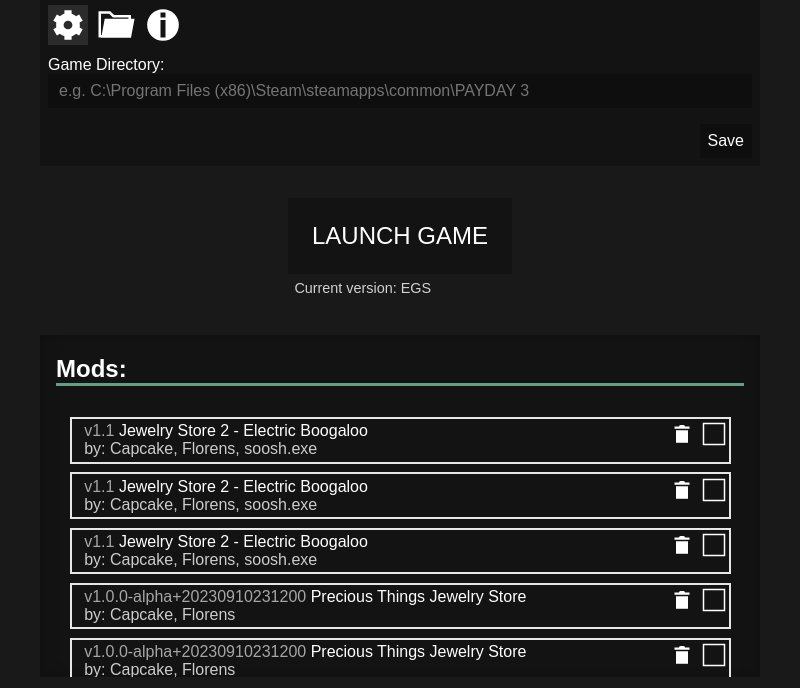
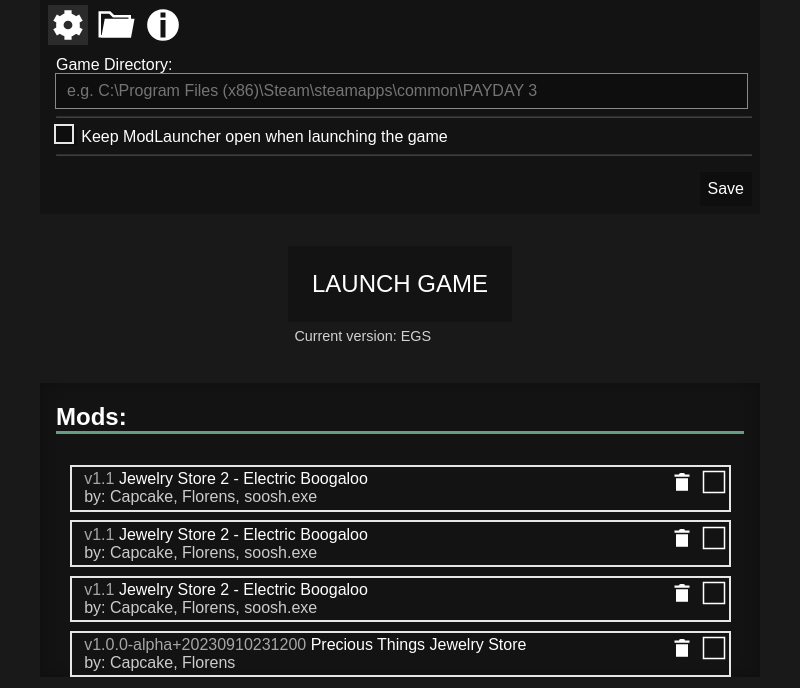
Before and after one commit to MoolahModding/MoolahModLauncher, an Electron app: page assets/index.html in a window 800 px wide. Both pictures are taken after a click on the button 68 px from the left and 108 px from the top of the page. Shown: the part 83-771 px from the top of the page. Drawn offline with Linux system fonts and the light colour scheme.

Commit message:
added checkbox to keep modloader open

```diff
--- a/assets/index.html
+++ b/assets/index.html
@@ -15,8 +15,14 @@
             <button class="settingsButton" tooltip="Information" icon="info" onclick="toggleInfo()"></button>
             <div id="settingsPanel" class="hide">
                 <form>
-                    <label>Game Directory:</label>
-                    <input placeholder="e.g. C:\Program Files (x86)\Steam\steamapps\common\PAYDAY 3" type="text">
+                    <label for="setGameDir">Game Directory:</label>
+                    <input placeholder="e.g. C:\Program Files (x86)\Steam\steamapps\common\PAYDAY 3" type="text" id="setGameDir">
+                    <hr>
+
+                    <input type="checkbox" id="setKeepOpen">
+                    <label for="setKeepOpen">Keep ModLauncher open when launching the game</label>
+                    <hr>
+
                     <input type="submit" value="Save" onclick="toggleSettingsPanel()">
                 </form>
             </div>
--- a/assets/style.css
+++ b/assets/style.css
@@ -352,6 +352,7 @@
     padding-top: .5rem;
     overflow: hidden;
     transition: height 1s;
+    padding-left: .5rem;
 }
 input{
     color: inherit;
@@ -362,13 +363,17 @@
 }
 input[type="text"]{
     padding: .5rem;
-    width: calc(100% - 1rem);
+    width: calc(100% - 1.5rem);
     border-left: solid;
     border-color: transparent;
+    outline: solid;
+    outline-width: 1px;
+    outline-color: hsl(0, 0%, 100%, .5);
+    margin-bottom: .3rem;
 }
 input[type="text"]:focus{
-    outline: none;
     border-color: var(--colorOutline);
+    outline-color: var(--colorOutline);
 }
 input[type="submit"]{
     padding: .5rem;
@@ -379,6 +384,28 @@
 }
 input[type="submit"]:hover{
     background-image: var(--colorHover);
+}
+input[type="checkbox"]{
+    display: inline-block;
+    -webkit-appearance: none;
+    appearance: none;
+    margin: 0;
+    color: var(--colorOutline);
+}
+input[type="checkbox"]::before{
+    content: '';
+    display: inline-block;
+    height: var(--fontSize);
+    aspect-ratio: 1;
+    outline: solid;
+    outline-width: 2px;
+    margin-right: .3rem;
+}
+input[type="checkbox"]:checked::before{
+    background-color: var(--colorOutline);
+}
+hr{
+    opacity: .2;
 }
 
 @media (orientation: portrait){
```
